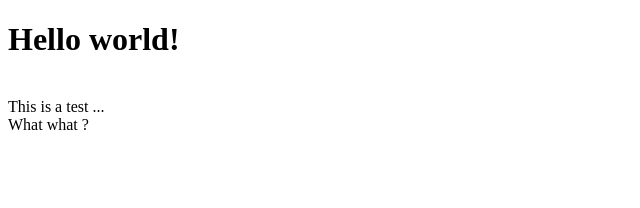
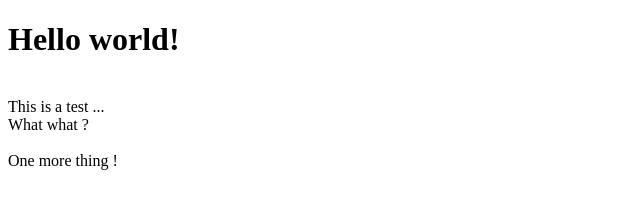
Before and after one commit to ylepors/ylepors, a plain HTML site: page index.html in a window 1280 px wide. Shown: the whole page, without its empty margins (0-640 px from the left). Drawn offline with nearby package versions, Linux system fonts and the light colour scheme.

Commit message:
Just one for all

```diff
--- a/index.html
+++ b/index.html
@@ -11,6 +11,8 @@
 		<br/>
 		This is a test ...
 		<div id='mainTitle'></div>
+		<br/>
+		One more thing !
 	</body>
 	<script type='text/javascript' src='main.js'></script>
 </html>
--- a/main.js
+++ b/main.js
@@ -1,3 +1,5 @@
+// Use JQuery Framework
+
 function mainTitle() {
 	//document.getElementById('mainTitle').innerHTML = 'What ?';
 	$('#mainTitle').html('What what ?');
```
